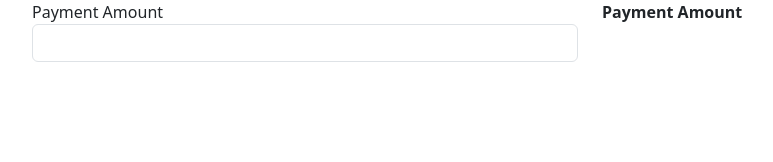
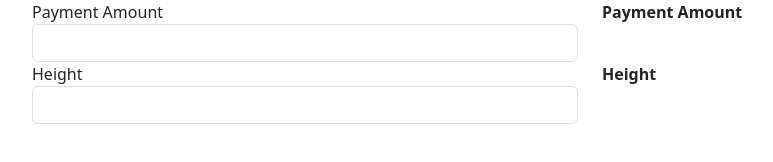
Before and after one commit to fundayluck/angular-pipes, an Angular app: page / in a window 1280 px wide. Shown: the part 166-328 px from the top of the page, without its empty margins (50-823 px from the left). Built offline with nearby package versions, Linux system fonts and the light colour scheme.

Commit message:
formatting number with decimal pipe

```diff
--- a/src/app/app.component.html
+++ b/src/app/app.component.html
@@ -33,4 +33,15 @@
       <div>{{ amount | currency : "IDR" }}</div>
     </div>
   </div>
+
+  <div class="row">
+    <div class="form-group col">
+      <label>Height</label>
+      <input class="form-control" (input)="onHeightChange($event)" />
+    </div>
+    <div class="col">
+      <label><b>Height</b></label>
+      <div>{{ height | number : "1.1-3" }}</div>
+    </div>
+  </div>
 </div>
--- a/src/app/app.component.ts
+++ b/src/app/app.component.ts
@@ -1,11 +1,11 @@
 import { Component } from '@angular/core';
 import { RouterOutlet } from '@angular/router';
-import { TitleCasePipe, DatePipe, CurrencyPipe } from '@angular/common';
+import { TitleCasePipe, DatePipe, CurrencyPipe, DecimalPipe } from '@angular/common';
 
 @Component({
   selector: 'app-root',
   standalone: true,
-  imports: [RouterOutlet, TitleCasePipe, DatePipe, CurrencyPipe],
+  imports: [RouterOutlet, TitleCasePipe, DatePipe, CurrencyPipe, DecimalPipe],
   templateUrl: './app.component.html',
   styleUrl: './app.component.css'
 })
@@ -13,6 +13,11 @@
   name?: string
   date?: string
   amount?: number
+  height?: number
+
+  onHeightChange(event: Event) {
+    this.height = parseFloat((event?.target as HTMLInputElement).value)
+  }
 
   onNameChange(event: Event) {
     this.name = (event?.target as HTMLInputElement).value
```
